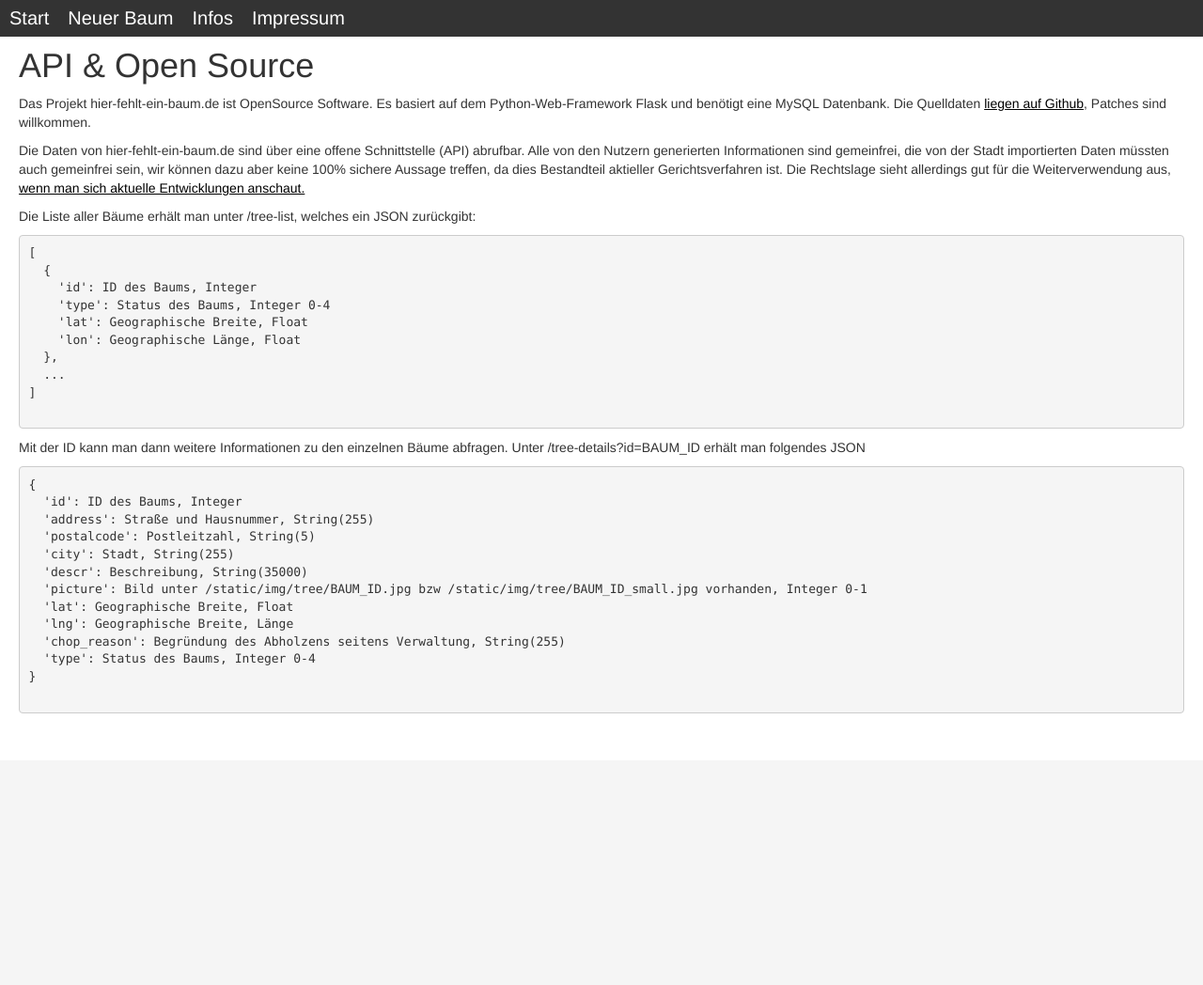
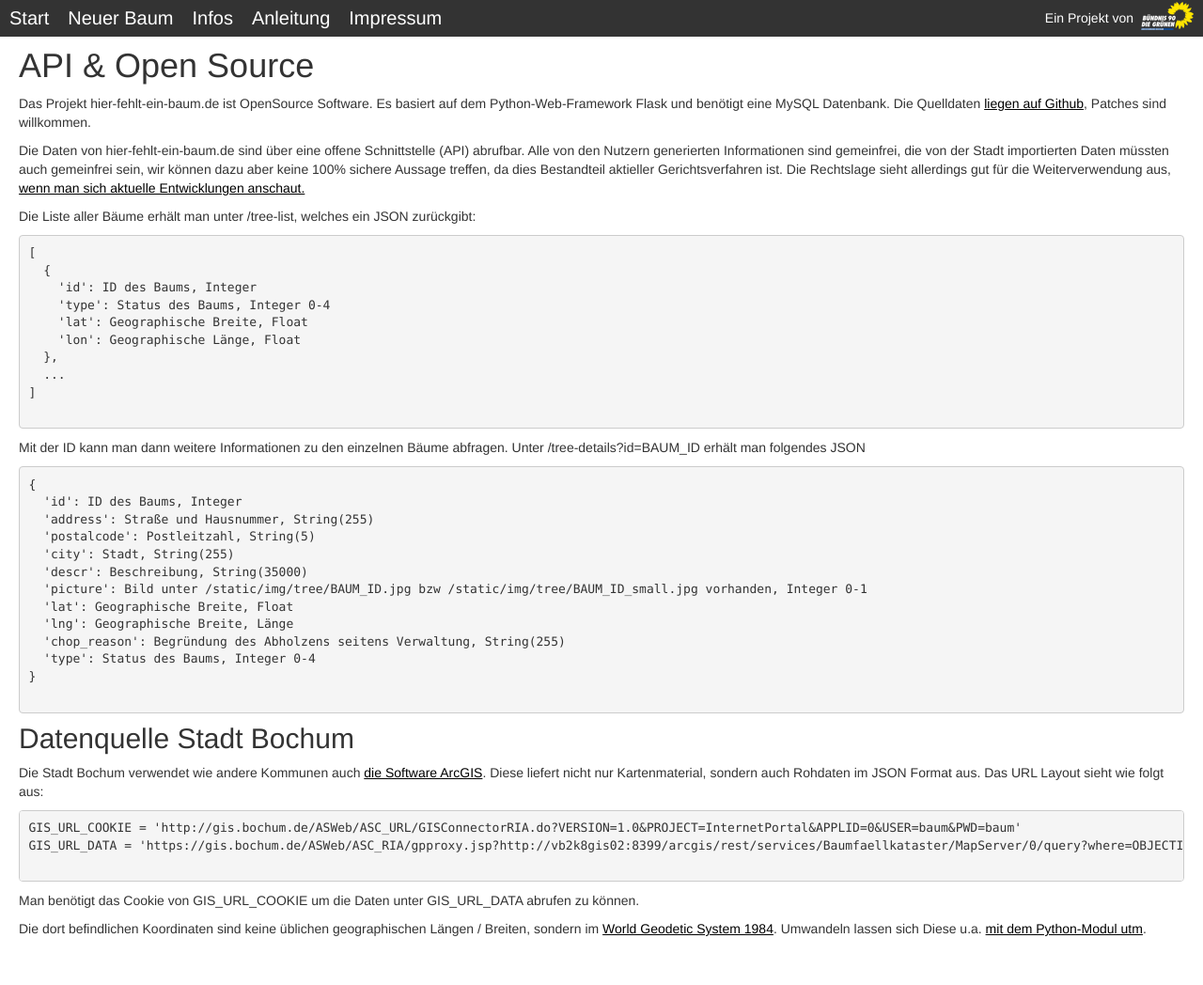
Before and after one commit to the-infinity/hier-fehlt-ein-baum, a Flask app: page /api in a window 1280 px wide. Shown: the whole page at 94% size. Before the commit the page ends 759 px from the top, so only its background shows below. Run offline with Flask 2, Linux system fonts and the light colour scheme; some libraries are stand-ins or nearby versions.

Commit message:
Logo, Menue

```diff
--- a/webapp/static/css/default.css
+++ b/webapp/static/css/default.css
@@ -1,3 +1,20 @@
+
+#logo {
+  float: right;
+  color: #FFFFFF;
+  margin-bottom: 0;
+}
+
+#logo span {
+  display: block;
+  float: left;
+  margin-top: 4px;
+  padding-right: 8px;
+}
+
+#logo img {
+  margin-top: -3px;
+}
 
 #navbar a, navbar a:hover {
   color: #FFFFFF;
@@ -163,7 +180,24 @@ select {
   font-size: 20px;
 }
 
-@media (min-width: 350px) and (max-width: 500px) {
+@media (min-width: 500px) and (max-width: 700px) {
+  #logo {
+    display: none;
+  }
+}
+
+
+@media (min-width: 400px) and (max-width: 500px) {
+  #logo, #tutorial {
+    display: none;
+  }
+}
+
+@media (min-width: 350px) and (max-width: 400px) {
+  #logo, #tutorial {
+    display: none;
+  }
+
   .navbar ul {
     font-size: 16px;
     height: 15px;
@@ -174,8 +208,11 @@ select {
   }
 }
 
+@media (max-width: 350px) {
+  #logo {
+    display: none;
+  }
 
-@media (max-width: 350px) {
   .navbar ul {
     font-size: 12px;
     height: 10px;
--- a/webapp/templates/api.html
+++ b/webapp/templates/api.html
@@ -32,6 +32,13 @@
   'type': Status des Baums, Integer 0-4
 }
   </pre></p>
-  <p></p>
+  <h2>Datenquelle Stadt Bochum</h2>
+  <p>Die Stadt Bochum verwendet wie andere Kommunen auch <a href="http://gis.bochum.de/ASWeb/ASC_URL/GISConnectorRIA.do?VERSION=1.0&PROJECT=InternetPortal&APPLID=0&USER=baum&PWD=baum">die Software ArcGIS</a>. Diese liefert nicht nur Kartenmaterial, sondern auch Rohdaten im JSON Format aus. Das URL Layout sieht wie folgt aus:</p>
+  <pre>
+GIS_URL_COOKIE = 'http://gis.bochum.de/ASWeb/ASC_URL/GISConnectorRIA.do?VERSION=1.0&PROJECT=InternetPortal&APPLID=0&USER=baum&PWD=baum'
+GIS_URL_DATA = 'https://gis.bochum.de/ASWeb/ASC_RIA/gpproxy.jsp?http://vb2k8gis02:8399/arcgis/rest/services/Baumfaellkataster/MapServer/0/query?where=OBJECTID+IS+NOT+NULL&returnGeometry=true&outFields=*&f=json'
+  </pre>
+  <p>Man benötigt das Cookie von GIS_URL_COOKIE um die Daten unter GIS_URL_DATA abrufen zu können.</p>
+  <p>Die dort befindlichen Koordinaten sind keine üblichen geographischen Längen / Breiten, sondern im <a href="http://de.wikipedia.org/wiki/World_Geodetic_System_1984">World Geodetic System 1984</a>. Umwandeln lassen sich Diese u.a. <a href="https://pypi.python.org/pypi/utm">mit dem Python-Modul utm</a>.</p>
 </div>
 {% endblock %}
--- a/webapp/templates/layout.html
+++ b/webapp/templates/layout.html
@@ -31,10 +31,12 @@
 
 {% block navbar %}
 <div id="navbar" class="navbar navbar-fixed-top">
+  <p id="logo"><span>Ein Projekt von</span><a href="/static/img/greens.png" rel="lightbox"><img src="/static/img/greens-small.png" alt="Bündnis 90 / Die Grünen"></a></p>
   <ul>
     <li><a href="/">Start</a></li>
     <li><a href="/new-tree">Neuer Baum</a></li>
     <li><a href="/information">Infos</a></li>
+    <li id="tutorial"><a href="/anleitung">Anleitung</a></li>
     <li><a href="/impressum">Impressum</a></li>
   </ul>
 </div>
```
Also changed, not shown: webapp/static/img/greens-small.png (added), webapp/static/img/greens.png (added), 1 other file.
